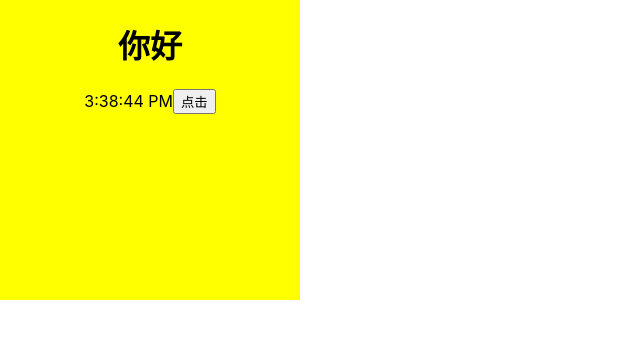
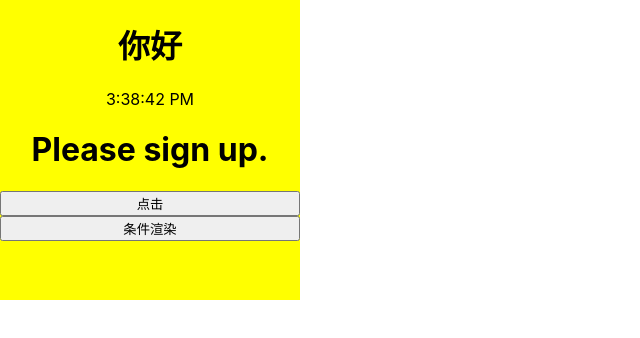
Before and after one commit to supervons/react-demo, a React (Create React App) app: page /home in a window 1280 px wide. Shown: the top 338 px of the page, without its empty margins (0-640 px from the left). Built offline with nearby package versions, Linux system fonts and the light colour scheme.

Commit message:
条件渲染

```diff
--- a/src/view/index/HomePage.js
+++ b/src/view/index/HomePage.js
@@ -5,13 +5,14 @@ import React from 'react';
  * @author supervons
  * @date 2020/08/05
  */
-class HomePage extends React.Component{
+class HomePage extends React.Component {
 
-    constructor(props){
+    constructor(props) {
         super(props)
-        this.state={
+        this.state = {
             text: '你好',
-            time: new Date()
+            time: new Date(),
+            condition: false
         }
         this.changeText = this.changeText.bind(this)
     }
@@ -20,15 +21,15 @@ class HomePage extends React.Component{
         this.autoTikTok()
     }
 
-    autoTikTok(){
-        setInterval(()=>{
+    autoTikTok() {
+        setInterval(() => {
             this.setState({
                 time: new Date()
             })
         }, 1000)
     }
 
-    onResize(){
+    onResize() {
         return <h1>{this.state.text}</h1>
     }
 
@@ -36,15 +37,37 @@ class HomePage extends React.Component{
         this.setState({text: '改变为点击字符'})
     }
 
+    conditionRender() {
+        if (this.state.condition) {
+            return <UserGreeting/>
+        } else {
+            return <GuestGreeting/>
+        }
+    }
+
     render() {
         return (
             <div style={{backgroundColor: 'yellow', height: '300px', width: '300px'}}>
                 {this.onResize()}
                 {this.state.time.toLocaleTimeString()}
-                <button onClick={this.changeText}>点击</button>
+                {this.conditionRender()}
+
+                <div style={{display: 'flex', flexDirection: 'column'}}>
+                    <button onClick={this.changeText}>点击</button>
+                    {/*条件渲染*/}
+                    <button onClick={()=>this.setState({condition : !this.state.condition})}>条件渲染</button>
+                </div>
             </div>
         );
     }
 }
 
+function UserGreeting(props) {
+    return <h1>Welcome back!</h1>;
+}
+
+function GuestGreeting(props) {
+    return <h1>Please sign up.</h1>;
+}
+
 export default HomePage;
```
